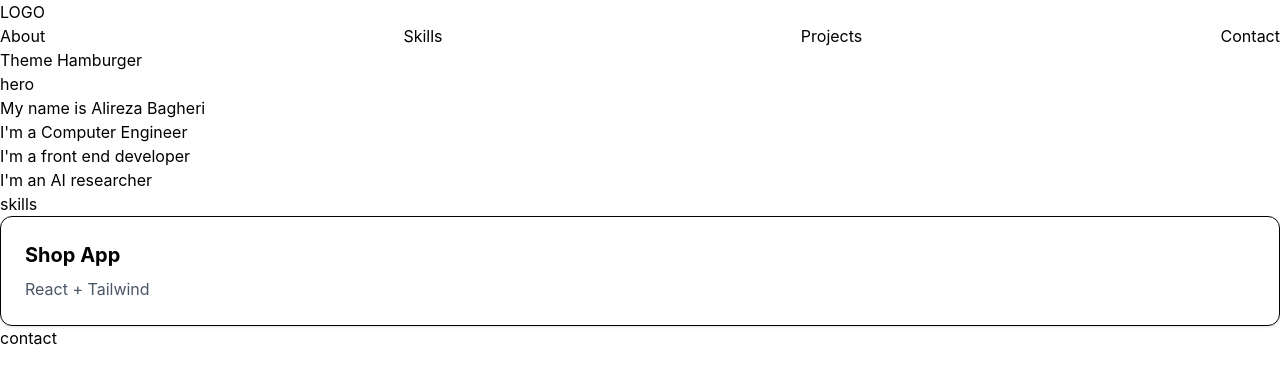
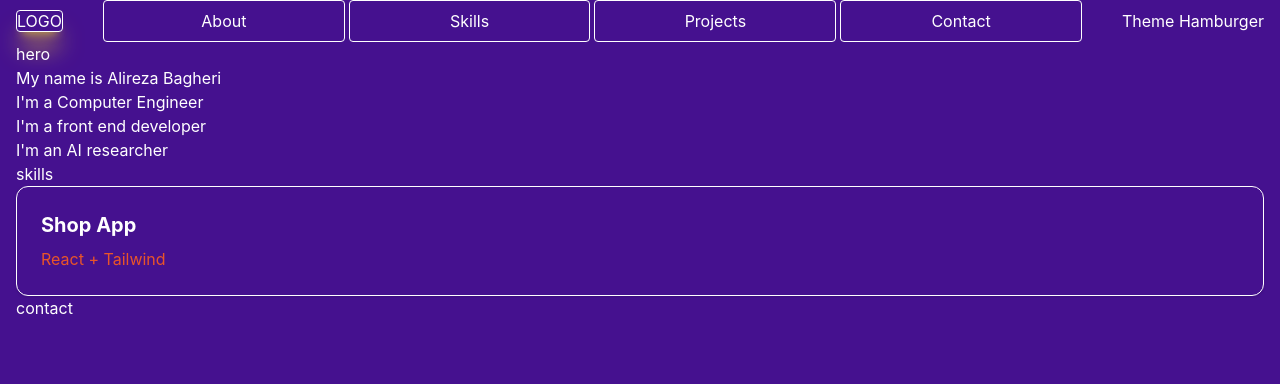
Before and after one commit to alireza-baqeri/my-resume, a React (Vite) app: page / in a window 1280 px wide. Shown: the top 384 px of the page. Built offline with nearby package versions, Linux system fonts and the light colour scheme.

Commit message:
navbar flex

```diff
--- a/index.html
+++ b/index.html
@@ -6,7 +6,7 @@
     <meta name="viewport" content="width=device-width, initial-scale=1.0" />
     <title>my-resume</title>
   </head>
-  <body>
+  <body class=" text-white"  >
     <div id="root"></div>
     <script type="module" src="/src/main.jsx"></script>
   </body>
--- a/package.json
+++ b/package.json
@@ -15,15 +15,16 @@
   },
   "devDependencies": {
     "@eslint/js": "^10.0.1",
-    "@tailwindcss/vite": "^4.3.0",
+    "@tailwindcss/vite": "^4.3.1",
     "@types/react": "^19.2.14",
     "@types/react-dom": "^19.2.3",
     "@vitejs/plugin-react": "^6.0.1",
+    "autoprefixer": "^10.5.0",
     "eslint": "^10.3.0",
     "eslint-plugin-react-hooks": "^7.1.1",
     "eslint-plugin-react-refresh": "^0.5.2",
     "globals": "^17.6.0",
-    "tailwindcss": "^4.3.0",
+    "tailwindcss": "^4.3.1",
     "vite": "^8.0.12"
   }
 }
--- a/src/App.jsx
+++ b/src/App.jsx
@@ -7,7 +7,7 @@ import Contact from "./components/Contact";
 
 function App() {
   return (
-      <>
+      <div className={"container mx-auto px-4 "}>
         <Navbar />
         <Hero />
         <About />
@@ -17,7 +17,7 @@ function App() {
             description="React + Tailwind"
         />
         <Contact />
-      </>
+      </div>
   );
 }
 
--- a/src/components/Navbar.jsx
+++ b/src/components/Navbar.jsx
@@ -3,15 +3,15 @@ function Navbar() {
 
     return (<>
         <nav>
-            <div className={"container"}>
+            <div className={"container flex items-center justify-between gap-10 "}>
                 <div className={"logo"}>
-                    LOGO
+                    <span className={"border rounded shadow-xl shadow-brand-yellow/75"}>LOGO</span>
                 </div>
-                <ul className={"desktop-menu flex justify-between items-center"}>
-                    <li>About</li>
-                    <li>Skills</li>
-                    <li>Projects</li>
-                    <li>Contact</li>
+                <ul className="desktop-menu flex-1 flex justify-center items-center gap-1">
+                    <li className="flex-1 text-center border rounded-sm p-2">About</li>
+                    <li className="flex-1 text-center border rounded-sm p-2">Skills</li>
+                    <li className="flex-1 text-center border rounded-sm p-2">Projects</li>
+                    <li className="flex-1 text-center border rounded-sm p-2">Contact</li>
                 </ul>
 
                 <div className={"actions"}>
--- a/src/components/Projects.jsx
+++ b/src/components/Projects.jsx
@@ -5,7 +5,7 @@ function Projects({ title, description }) {
                 {title}
             </h3>
 
-            <p className="mt-2 text-gray-600">
+            <p className="mt-2 text-brand-orange">
                 {description}
             </p>
         </div>
--- a/src/index.css
+++ b/src/index.css
@@ -1,2 +1,20 @@
 @import "tailwindcss";
 @import "./styles/custom_styles.css";
+
+
+@theme {
+    --color-white: #FFFFFF;      /* سفید خالص (همون پیش‌فرض خودش) */
+    --color-brand-orange: #E95529;
+    --color-brand-yellow: #E9CA31;
+    --color-brand-cyan: #0FB9CF;
+    --color-brand-purple: #45118F;
+
+}
+
+@layer base {
+    body {
+        @apply bg-brand-purple text-white;
+        margin: 0;
+        min-height: 100vh;
+    }
+}
--- a/vite.config.js
+++ b/vite.config.js
@@ -1,6 +1,6 @@
-import { defineConfig } from "vite";
-import react from "@vitejs/plugin-react";
-import tailwindcss from "@tailwindcss/vite";
+import { defineConfig } from 'vite';
+import react from '@vitejs/plugin-react';
+import tailwindcss from '@tailwindcss/vite';
 
 export default defineConfig({
   plugins: [react(), tailwindcss()],
```
Also changed, not shown: 1 other file (tests, documents, lock files or other folders).
